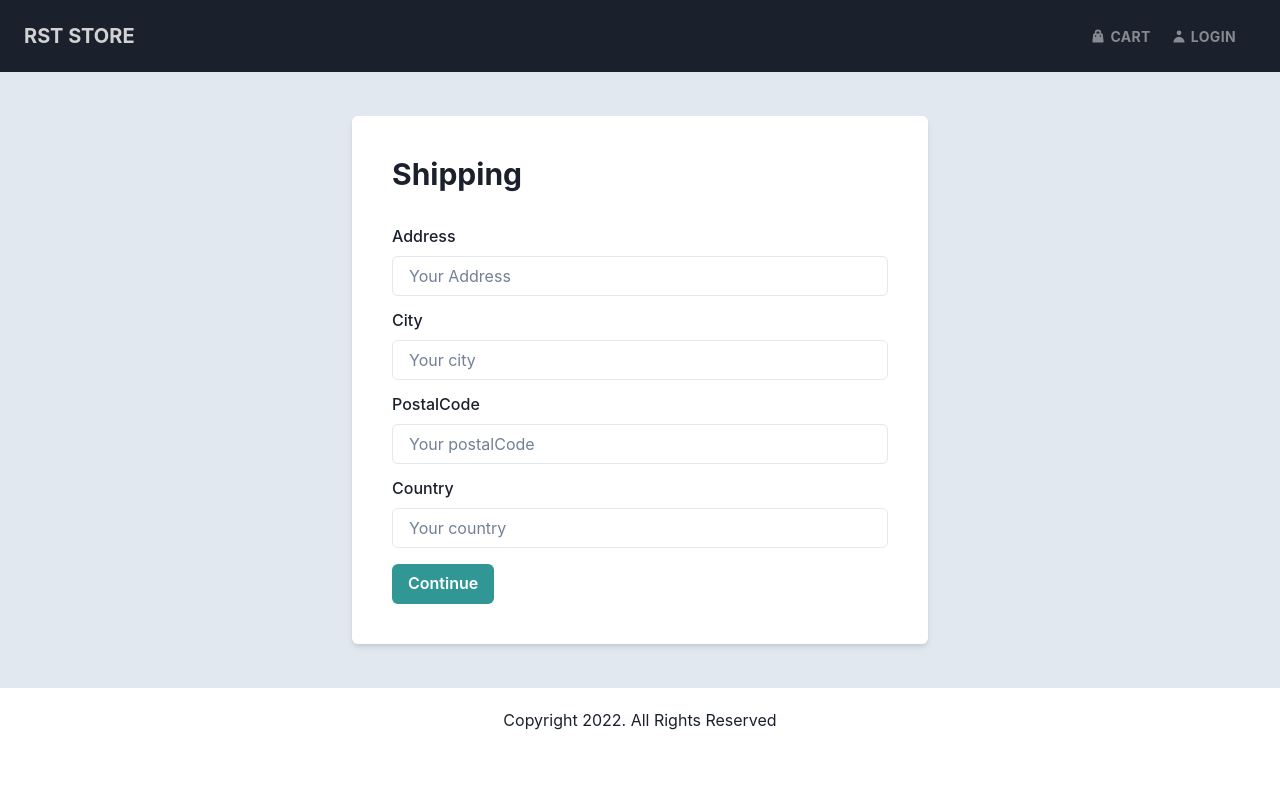
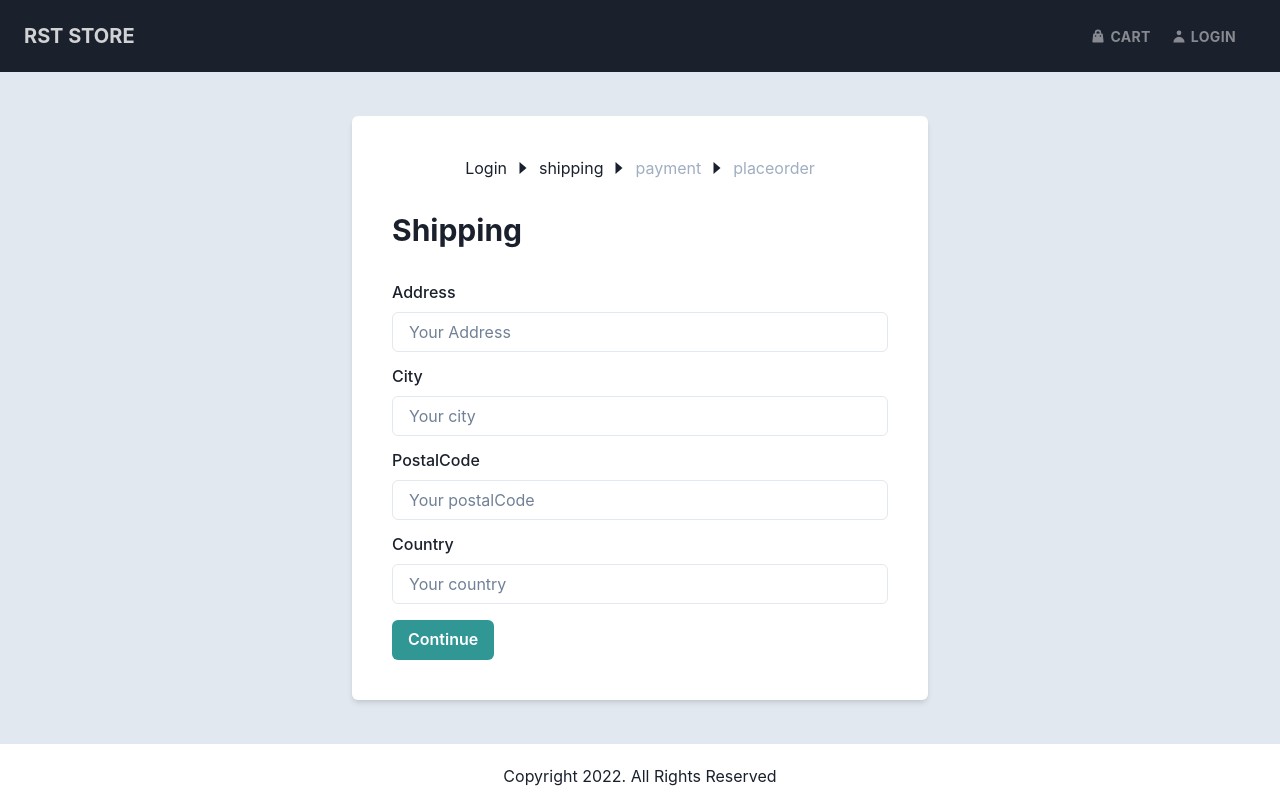
Before and after one commit to shoebmalik07/Ecommerce, a React (Create React App) app in the folder frontend/: page /shipping in a window 1280 px wide. Built offline with nearby package versions, Linux system fonts and the light colour scheme.

Commit message:
step 44 compeleted. checkout steps component done.

```diff
--- /dev/null
+++ b/frontend/src/components/CheckoutSteps.js
@@ -0,0 +1,75 @@
+import React from 'react'
+import {Breadcrumb,BreadcrumbItem,BreadcrumbLink,Flex} from '@chakra-ui/react'
+import {IoCaretForwardSharp} from 'react-icons/io5'
+import {Link as RouterLink} from 'react-router-dom'
+
+
+const CheckoutSteps = ({step1,step2,step3,step4}) => {
+  return (
+    <Flex justifyContent='center' mb='8'>
+    <Breadcrumb separator={<IoCaretForwardSharp color='gray.800'/>}>
+      {/* step 1 */}
+      <BreadcrumbItem>
+        {
+          step1 ? (
+            <BreadcrumbLink>Login</BreadcrumbLink>
+          ):(
+            <BreadcrumbLink
+            disabled
+            color='gray.400'
+            _hover={{textDecor:'none'}}
+            >Login</BreadcrumbLink>
+          )
+        }
+      </BreadcrumbItem>
+      {/* step 2 */}
+      <BreadcrumbItem>
+        {
+          step2 ? (
+            <BreadcrumbLink as = {RouterLink} to = '/shipping'>shipping</BreadcrumbLink>
+          ):
+          (
+            <BreadcrumbLink
+            disabled
+            color='gray.400'
+            _hover={{textDecor:'none'}}>shipping</BreadcrumbLink>
+          )
+        }
+      </BreadcrumbItem>
+      {/* step 3 */}
+      <BreadcrumbItem>
+        {
+          step3 ? (
+            <BreadcrumbLink as = {RouterLink} to = '/payment'>payment</BreadcrumbLink>
+          ):
+          (
+            <BreadcrumbLink
+            disabled
+            color='gray.400'
+            _hover={{textDecor:'none'}}>payment</BreadcrumbLink>
+          )
+        }
+      </BreadcrumbItem>
+
+      {/* step 4 */}
+      <BreadcrumbItem>
+        {
+          step4 ? (
+            <BreadcrumbLink as = {RouterLink} to = '/placeorder'>placeorder</BreadcrumbLink>
+          ):
+          (
+            <BreadcrumbLink
+            disabled
+            color='gray.400'
+            _hover={{textDecor:'none'}}>placeorder</BreadcrumbLink>
+          )
+        }
+      </BreadcrumbItem>
+    </Breadcrumb>
+
+    </Flex>
+
+  )
+}
+
+export default CheckoutSteps
--- a/frontend/src/screens/ShippingScreen.js
+++ b/frontend/src/screens/ShippingScreen.js
@@ -5,6 +5,7 @@ import { useState } from 'react'
 import {useDispatch,useSelector} from 'react-redux'
 import FormContainer from '../components/FormContainer'
 import {saveShippingAddress} from '../actions/cartActions'
+import CheckoutSteps from '../components/CheckoutSteps'
 
 const ShippingScreen = () => {
     const dispatch = useDispatch()
@@ -30,6 +31,7 @@ const ShippingScreen = () => {
   return (
     <Flex w= 'full' alignItems='center' justifyContent='center' py='5'>
     <FormContainer>
+    <CheckoutSteps step1 step2 />
       <Heading as='h2' mb='8' fontSize='3xl'>
         Shipping
       </Heading>
```
